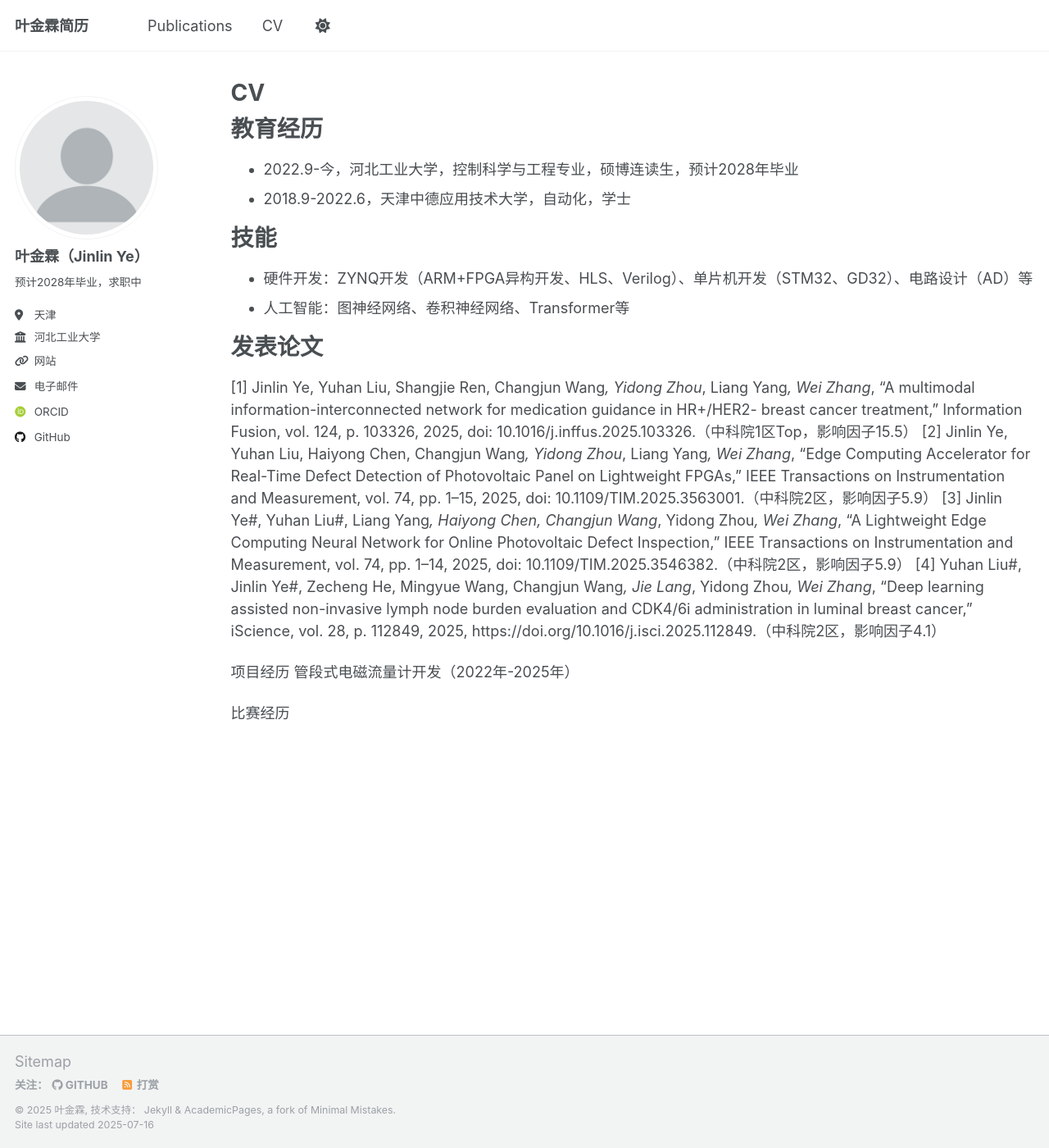
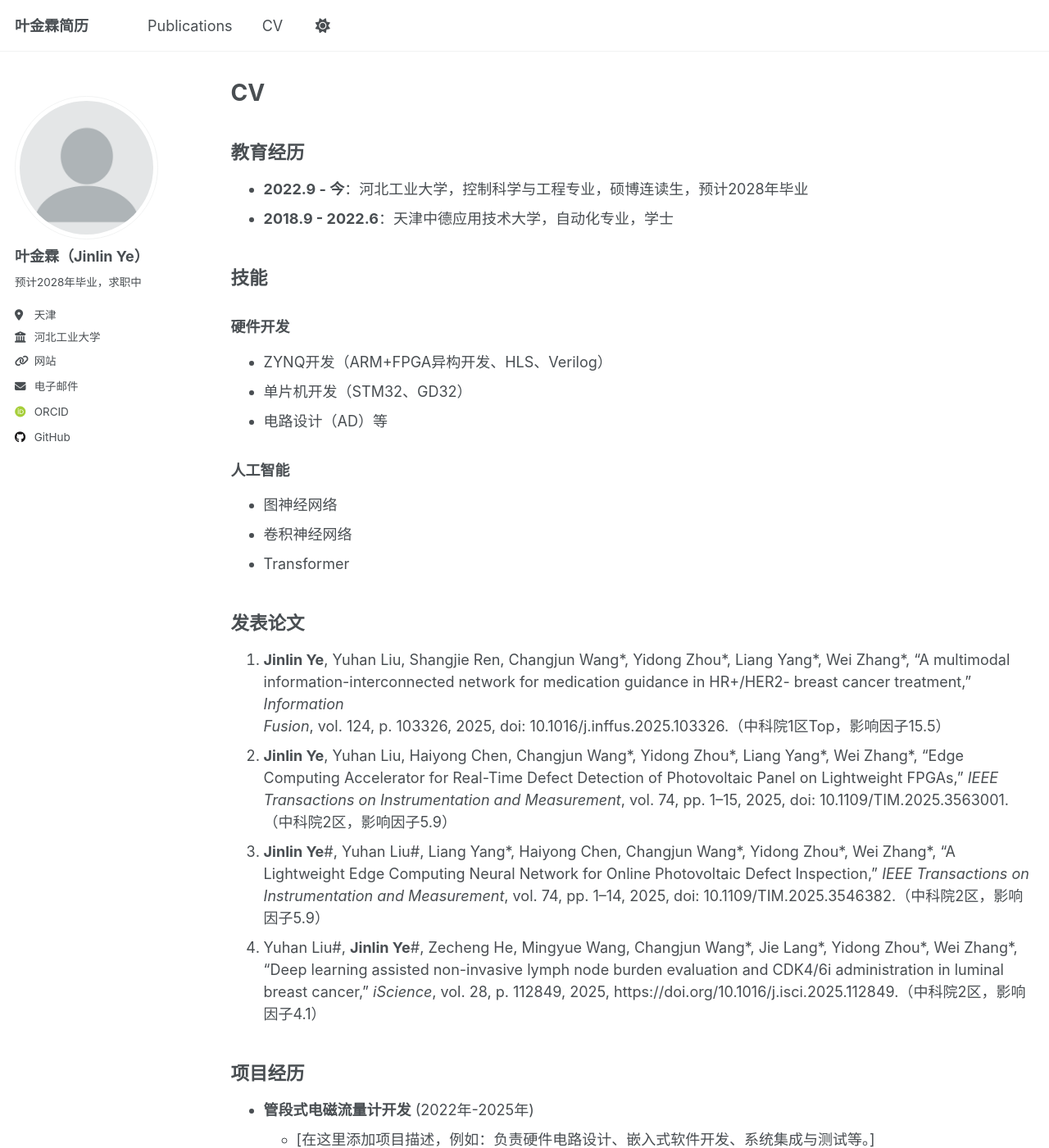
Before and after one commit to JinlinYY/JinlinYY.github.io, a Jekyll site: the page built from _pages/cv.md, in a window 1280 px wide and 1400 px high. Shown: the whole window at 82% size. Built offline with Jekyll 4.4.1, drawn with Linux system fonts in a browser that asks for light colours; some web fonts are replaced; a script that is not in the unit is left out.

Commit message:
Update cv.md

```diff
--- a/_pages/cv.md
+++ b/_pages/cv.md
@@ -10,28 +10,37 @@ redirect_from:
 
 {% include base_path %}
 
-教育经历
-======
+## 教育经历
 
-* 2022.9-今，河北工业大学，控制科学与工程专业，硕博连读生，预计2028年毕业
-* 2018.9-2022.6，天津中德应用技术大学，自动化，学士
+* **2022.9 - 今**：河北工业大学，控制科学与工程专业，硕博连读生，预计2028年毕业
+* **2018.9 - 2022.6**：天津中德应用技术大学，自动化专业，学士
 
-技能
-======
+## 技能
 
-* 硬件开发：ZYNQ开发（ARM+FPGA异构开发、HLS、Verilog）、单片机开发（STM32、GD32）、电路设计（AD）等
-* 人工智能：图神经网络、卷积神经网络、Transformer等
+### 硬件开发
 
-发表论文
-======
+* ZYNQ开发（ARM+FPGA异构开发、HLS、Verilog）
+* 单片机开发（STM32、GD32）
+* 电路设计（AD）等
 
-[1]	Jinlin Ye, Yuhan Liu, Shangjie Ren, Changjun Wang*, Yidong Zhou*, Liang Yang*, Wei Zhang*, “A multimodal information-interconnected network for medication guidance in HR+/HER2- breast cancer treatment,” Information Fusion, vol. 124, p. 103326, 2025, doi: 10.1016/j.inffus.2025.103326.（中科院1区Top，影响因子15.5）
-[2]	Jinlin Ye, Yuhan Liu, Haiyong Chen, Changjun Wang*, Yidong Zhou*, Liang Yang*, Wei Zhang*, “Edge Computing Accelerator for Real-Time Defect Detection of Photovoltaic Panel on Lightweight FPGAs,” IEEE Transactions on Instrumentation and Measurement, vol. 74, pp. 1–15, 2025, doi: 10.1109/TIM.2025.3563001.（中科院2区，影响因子5.9）
-[3]	Jinlin Ye#, Yuhan Liu#, Liang Yang*, Haiyong Chen, Changjun Wang*, Yidong Zhou*, Wei Zhang*, “A Lightweight Edge Computing Neural Network for Online Photovoltaic Defect Inspection,” IEEE Transactions on Instrumentation and Measurement, vol. 74, pp. 1–14, 2025, doi: 10.1109/TIM.2025.3546382.（中科院2区，影响因子5.9）
-[4]	Yuhan Liu#, Jinlin Ye#, Zecheng He, Mingyue Wang, Changjun Wang*, Jie Lang*, Yidong Zhou*, Wei Zhang*, “Deep learning assisted non-invasive lymph node burden evaluation and CDK4/6i administration in luminal breast cancer,” iScience, vol. 28, p. 112849, 2025, https://doi.org/10.1016/j.isci.2025.112849.（中科院2区，影响因子4.1）
+### 人工智能
 
-项目经历
-管段式电磁流量计开发（2022年-2025年）
+* 图神经网络
+* 卷积神经网络
+* Transformer
+
+## 发表论文
+
+1.  **Jinlin Ye**, Yuhan Liu, Shangjie Ren, Changjun Wang\*, Yidong Zhou\*, Liang Yang\*, Wei Zhang\*, “A multimodal information-interconnected network for medication guidance in HR+/HER2- breast cancer treatment,” *Information Fusion*, vol. 124, p. 103326, 2025, doi: 10.1016/j.inffus.2025.103326.（中科院1区Top，影响因子15.5）
+2.  **Jinlin Ye**, Yuhan Liu, Haiyong Chen, Changjun Wang\*, Yidong Zhou\*, Liang Yang\*, Wei Zhang\*, “Edge Computing Accelerator for Real-Time Defect Detection of Photovoltaic Panel on Lightweight FPGAs,” *IEEE Transactions on Instrumentation and Measurement*, vol. 74, pp. 1–15, 2025, doi: 10.1109/TIM.2025.3563001.（中科院2区，影响因子5.9）
+3.  **Jinlin Ye**#, Yuhan Liu#, Liang Yang\*, Haiyong Chen, Changjun Wang\*, Yidong Zhou\*, Wei Zhang\*, “A Lightweight Edge Computing Neural Network for Online Photovoltaic Defect Inspection,” *IEEE Transactions on Instrumentation and Measurement*, vol. 74, pp. 1–14, 2025, doi: 10.1109/TIM.2025.3546382.（中科院2区，影响因子5.9）
+4.  Yuhan Liu#, **Jinlin Ye**#, Zecheng He, Mingyue Wang, Changjun Wang\*, Jie Lang\*, Yidong Zhou\*, Wei Zhang\*, “Deep learning assisted non-invasive lymph node burden evaluation and CDK4/6i administration in luminal breast cancer,” *iScience*, vol. 28, p. 112849, 2025, https://doi.org/10.1016/j.isci.2025.112849.（中科院2区，影响因子4.1）
+
+## 项目经历
+
+* **管段式电磁流量计开发** (2022年-2025年)
+    * [在这里添加项目描述，例如：负责硬件电路设计、嵌入式软件开发、系统集成与测试等。]
+    * [在这里添加项目成果或你扮演的角色。]
 
 
 
```
